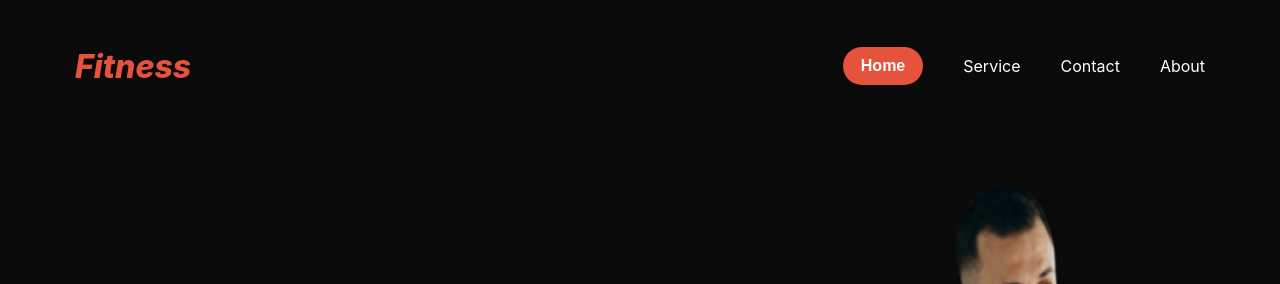
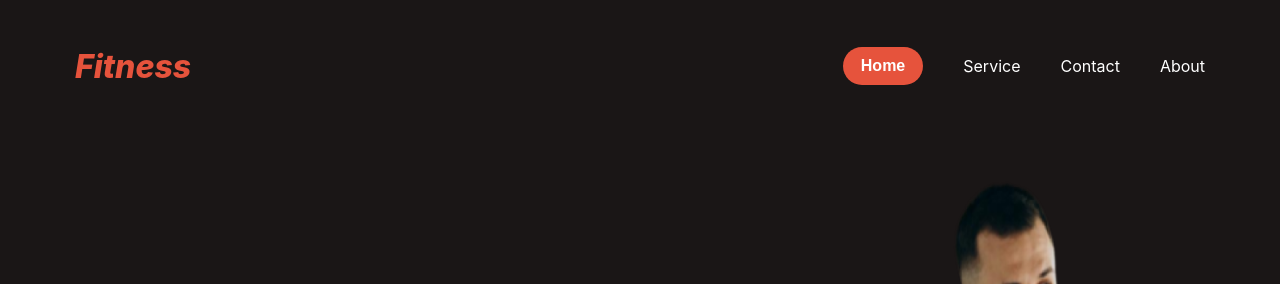
Before and after one commit to mannan-2024/second-assignment, a plain HTML site: page index.html in a window 1280 px wide. Shown: the top 284 px of the page. Drawn offline with Linux system fonts and the light colour scheme; a web font is replaced by a local one.

Commit message:
updating banner background

```diff
--- a/style.css
+++ b/style.css
@@ -12,7 +12,7 @@ src: url(./miama/Miama.otf);
 
 .header{
 padding:20px 75px;
-background-color: rgb(10, 10, 10);
+background-color: #1a1616;
 
 }
 .navbar{
@@ -43,9 +43,14 @@ padding: 10px 18px;
 border-style: none;
 }
 /* end of header section */
-.shape,.habit,.run,.bmi-text-area{
+.shape{
 padding:20px 75px;
-background-color: rgb(10, 10, 10);
+background-color: #1a1616;
+padding-bottom: 45px;
+}
+.habit,.run,.bmi-text-area{
+padding:20px 75px;
+background-color:black;
 padding-bottom: 45px;
 }
 .in-shape{
```
